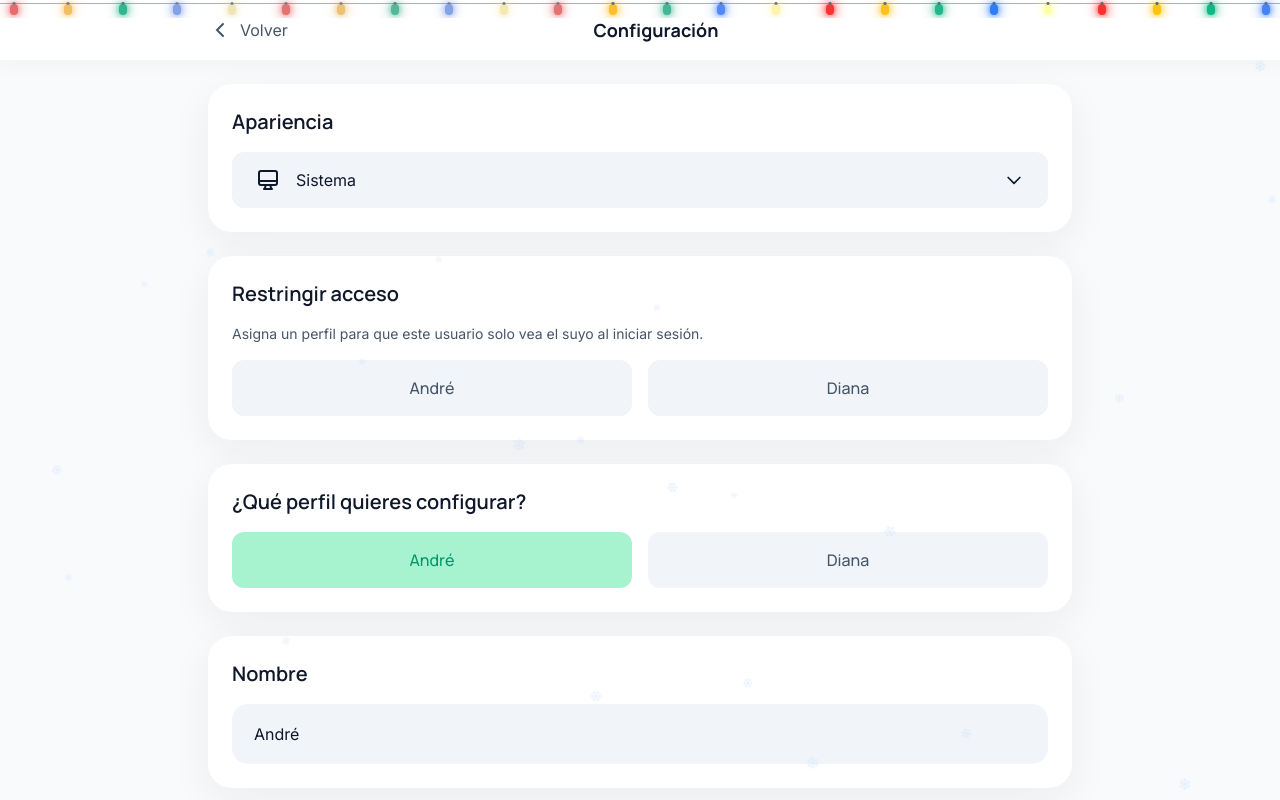
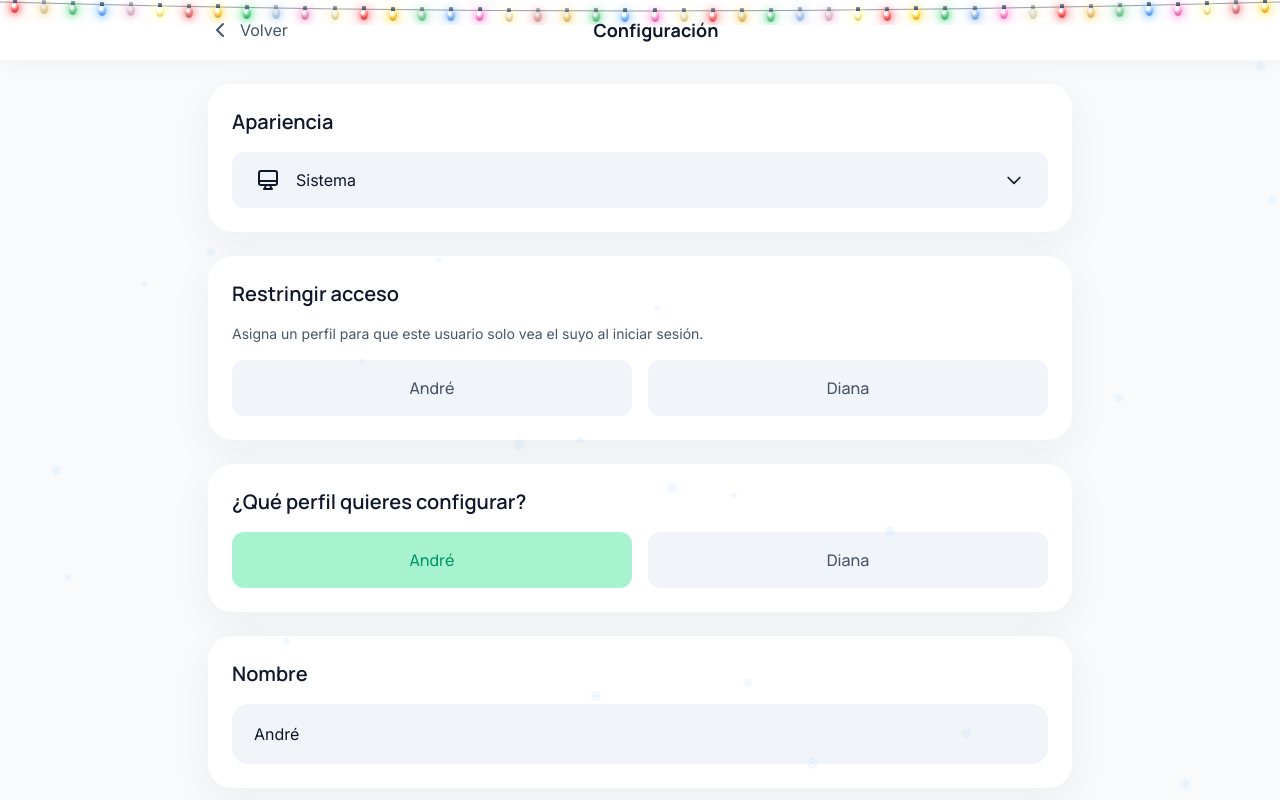
Before and after one commit to iDrewx/duo-balance, a Next.js app: page /settings in a window 1280 px wide. Shown: the top 800 px of the page. Built offline with nearby package versions, Linux system fonts and the light colour scheme; no server answers; the database is empty.

Commit message:
feat: redesign seasonal lights as hanging garland with glowing bulbs

```diff
--- a/src/app/globals.css
+++ b/src/app/globals.css
@@ -154,80 +154,127 @@ body {
   left: 0;
   right: 0;
   z-index: 50;
-  display: flex;
-  align-items: flex-start;
-  justify-content: space-between;
-  height: 18px;
-  padding: 0 10px;
   overflow: hidden;
   pointer-events: none;
 }
 
-.seasonal-lights::before {
-  content: "";
+.seasonal-wire {
   position: absolute;
-  top: 3px;
-  left: 0;
-  right: 0;
-  height: 1px;
-  background: rgba(71, 85, 105, 0.45);
+  inset: 0;
+  width: 100%;
+  height: 100%;
+  fill: none;
+  stroke: rgba(51, 65, 85, 0.5);
+  stroke-width: 1;
 }
 
-.dark .seasonal-lights::before {
-  background: rgba(226, 232, 240, 0.28);
+.dark .seasonal-wire {
+  stroke: rgba(203, 213, 225, 0.32);
 }
 
 .seasonal-light {
-  position: relative;
-  width: 8px;
-  height: 11px;
-  margin-top: 4px;
-  border-radius: 9999px;
-  background: currentColor;
-  box-shadow:
-    0 0 6px currentColor,
-    0 0 14px currentColor;
-  animation: seasonal-twinkle 2.4s ease-in-out infinite alternate;
+  position: absolute;
+  transform: translateX(-50%);
+  line-height: 0;
 }
 
-.seasonal-light:nth-child(3n) {
-  animation-duration: 2.1s;
+/* Each bulb hangs from its own point of the wire and sways around the socket. */
+.seasonal-swing {
+  display: block;
+  transform-origin: 50% 0;
+  animation: seasonal-sway 6s ease-in-out infinite alternate;
 }
 
-.seasonal-light:nth-child(4n) {
-  animation-duration: 2.8s;
+.seasonal-bulb {
+  position: relative;
+  display: block;
+  width: 8px;
+  height: 10px;
+  margin-top: 1px;
+  /* Teardrop glass: narrower on top, rounder on the bottom. */
+  border-radius: 50% 50% 46% 46% / 38% 38% 62% 62%;
+  background:
+    radial-gradient(circle at 34% 26%, rgba(255, 255, 255, 0.95) 0 14%, rgba(255, 255, 255, 0.35) 32%, transparent 58%),
+    currentColor;
+  box-shadow:
+    inset 0 -2px 3px rgba(15, 23, 42, 0.3),
+    inset 0 1px 2px rgba(255, 255, 255, 0.55),
+    0 0 7px currentColor,
+    0 0 14px currentColor;
+  animation: seasonal-twinkle 2.6s ease-in-out infinite alternate;
 }
 
-.seasonal-light::after {
+.dark .seasonal-bulb {
+  box-shadow:
+    inset 0 -2px 3px rgba(2, 6, 23, 0.45),
+    inset 0 1px 2px rgba(255, 255, 255, 0.65),
+    0 0 6px currentColor,
+    0 0 14px currentColor,
+    0 0 28px currentColor;
+}
+
+/* Metal socket that sits on the wire, above the glass. */
+.seasonal-bulb::before {
   content: "";
   position: absolute;
-  top: -2px;
+  bottom: 100%;
   left: 50%;
-  width: 3px;
-  height: 3px;
-  border-radius: 1px;
-  background: #475569;
+  width: 4px;
+  height: 4px;
+  border-radius: 1px 1px 0 0;
   transform: translateX(-50%);
+  background: linear-gradient(to bottom, #64748b, #334155);
+}
+
+/* On small screens the header is tighter: hide half the bulbs and lift the
+   string a little so the deepest point never touches the header content. */
+@media (max-width: 640px) {
+  .seasonal-lights {
+    top: -4px;
+  }
+
+  .seasonal-light:nth-of-type(even) {
+    display: none;
+  }
+}
+
+@keyframes seasonal-sway {
+  from {
+    transform: rotate(-2.5deg);
+  }
+  to {
+    transform: rotate(2.5deg);
+  }
 }
 
 @keyframes seasonal-twinkle {
   0% {
-    opacity: 0.55;
-    filter: brightness(0.9);
+    opacity: 0.45;
+    filter: brightness(0.85);
+  }
+  55% {
+    opacity: 1;
+    filter: brightness(1.15);
   }
   100% {
-    opacity: 1;
-    filter: brightness(1.25);
+    opacity: 0.7;
+    filter: brightness(0.95);
   }
 }
 
 @media (prefers-reduced-motion: reduce) {
+  .seasonal-flake {
+    display: none;
+  }
+
   .seasonal-flake,
-  .seasonal-light {
+  .seasonal-swing,
+  .seasonal-bulb {
     animation: none;
   }
 
-  .seasonal-flake {
-    display: none;
+  .seasonal-bulb {
+    opacity: 1;
+    filter: none;
   }
 }
--- a/src/components/SeasonalDecor.tsx
+++ b/src/components/SeasonalDecor.tsx
@@ -21,11 +21,31 @@ const FLAKES = Array.from({ length: 24 }, (_, index) => ({
   delay: -((index * 11) % 24),
 }))
 
-const LIGHT_COLORS = ['#dc2626', '#f59e0b', '#059669', '#2563eb', '#fde68a']
-const LIGHTS = Array.from({ length: 24 }, (_, index) => ({
-  color: LIGHT_COLORS[index % LIGHT_COLORS.length],
-  delay: (index * 0.17).toFixed(2),
-}))
+// Wire curve shared by the SVG path and the bulbs so every bulb hangs from the
+// exact same point of the catenary. The path is a quadratic curve whose middle
+// sags by WIRE_SAG pixels, and y(t) = 4 * WIRE_SAG * t * (1 - t) matches it.
+const WIRE_TOP = 2
+const WIRE_SAG = 9
+const LIGHT_COUNT = 44
+const LIGHTS_HEIGHT = WIRE_TOP + WIRE_SAG + 14
+
+const LIGHT_COLORS = ['#ef4444', '#fbbf24', '#22c55e', '#60a5fa', '#f472b6', '#fde68a']
+
+const LIGHTS = Array.from({ length: LIGHT_COUNT }, (_, index) => {
+  // Half-step offsets keep the first and last bulbs off the screen edges.
+  const t = (index + 0.5) / LIGHT_COUNT
+
+  return {
+    color: LIGHT_COLORS[index % LIGHT_COLORS.length],
+    left: t * 100,
+    top: WIRE_TOP + 4 * WIRE_SAG * t * (1 - t),
+    // Negative delays start each bulb mid-animation so the string never blinks in sync.
+    twinkleDelay: -((index * 0.37) % 3.2),
+    twinkleDuration: 2.2 + ((index * 7) % 10) * 0.16,
+    swayDelay: -((index * 0.53) % 4),
+    swayDuration: 4.8 + ((index * 11) % 10) * 0.24,
+  }
+})
 
 export default function SeasonalDecor() {
   const [isVisible, setIsVisible] = useState(false)
@@ -40,16 +60,43 @@ export default function SeasonalDecor() {
 
   return (
     <>
-      <div className="seasonal-lights" aria-hidden="true">
+      <div className="seasonal-lights" aria-hidden="true" style={{ height: LIGHTS_HEIGHT }}>
+        <svg
+          className="seasonal-wire"
+          viewBox={`0 0 100 ${LIGHTS_HEIGHT}`}
+          preserveAspectRatio="none"
+        >
+          <path
+            d={`M 0 ${WIRE_TOP} Q 50 ${WIRE_TOP + WIRE_SAG * 2} 100 ${WIRE_TOP}`}
+            vectorEffect="non-scaling-stroke"
+          />
+        </svg>
         {LIGHTS.map((light) => (
           <span
-            key={`${light.color}-${light.delay}`}
+            key={light.left}
             className="seasonal-light"
             style={{
+              left: `${light.left}%`,
+              top: light.top,
               color: light.color,
-              animationDelay: `${light.delay}s`,
             }}
-          />
+          >
+            <span
+              className="seasonal-swing"
+              style={{
+                animationDelay: `${light.swayDelay}s`,
+                animationDuration: `${light.swayDuration}s`,
+              }}
+            >
+              <span
+                className="seasonal-bulb"
+                style={{
+                  animationDelay: `${light.twinkleDelay}s`,
+                  animationDuration: `${light.twinkleDuration}s`,
+                }}
+              />
+            </span>
+          </span>
         ))}
       </div>
       <div className="seasonal-snow" aria-hidden="true">
```
